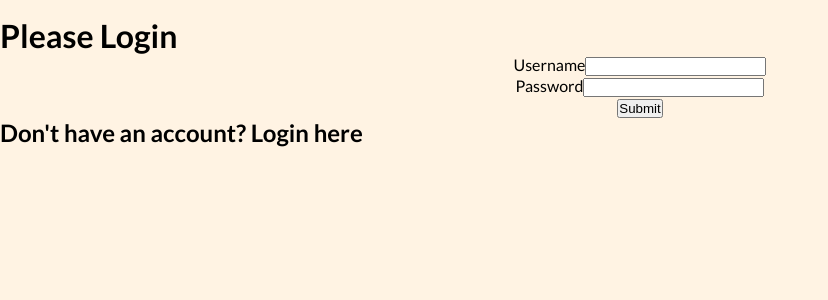
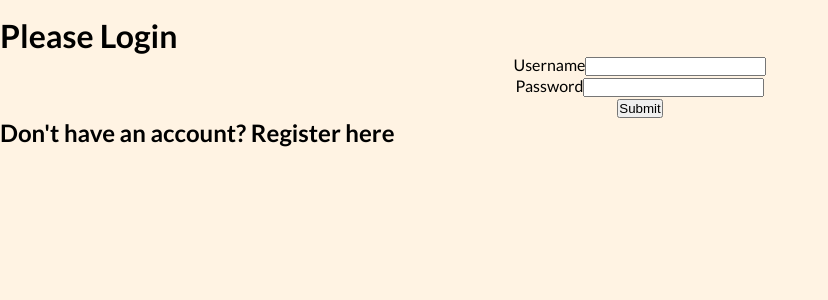
Before and after one commit to PollyFenne/Ye_olde_quiz_frontend, a React app: page /login in a window 1280 px wide. Shown: the top 300 px of the page, without its empty margins (0-828 px from the left). Built offline with nearby package versions, Linux system fonts and the light colour scheme; some icons are missing.

Commit message:
Redirecting between login and register

```diff
--- a/src/App.js
+++ b/src/App.js
@@ -6,21 +6,22 @@ import { useState } from "react";
 
 import { Home, CreatePage } from "./pages";
 import Login from "./components/Login.js";
-import Register from "./components/Register";
+import LoginRegister from "./pages/LoginRegister";
 import useToken from "./components/useToken";
 
 const App = () => {
   const { token, setToken } = useToken();
 
-  if (!token) {
-    return <Login setToken={setToken} />;
-  }
+//   if (!token) {
+//     return <Login setToken={setToken} />;
+//   }
 
   return (
     <>
       <Routes>
         <Route exact path="/" element={<Home />} />
         <Route exact path="/create" element={<CreatePage />} />
+        <Route exact path="/login" element={<LoginRegister />} />
       </Routes>
     </>
   );
--- a/src/components/Login.js/index.js
+++ b/src/components/Login.js/index.js
@@ -2,6 +2,7 @@
 
 import React, { useState } from 'react';
 import PropTypes from 'prop-types'; // Do I need this?
+import Register from '../Register';
 
 // Fetching user data from API
 async function loginUser(credentials) {
@@ -21,7 +22,7 @@ async function loginUser(credentials) {
 };
 
 
-const Login = ({ setToken }) => {
+const Login = ({ setToken, handleRedirect }) => {
 
     const [username, setUsername] = useState();
     const [password, setPassword] = useState();
@@ -35,17 +36,18 @@ const Login = ({ setToken }) => {
         setToken(token)
     }
 
+
   return (
     <>
         <div className='login'>
             <h1>Please Login</h1>
             <form onSubmit={handleSubmit}>
                 <div className="form-username">
-                    <label for="login-username" className='label'>Username</label>
+                    <label htmlFor="login-username" className='label'>Username</label>
                     <input type="text" className="form-input" id="login-username" onChange={e => setUsername(e.target.value)}/>
                 </div>
                 <div className="form-password">
-                    <label for="login-password" className='label'>Password</label>
+                    <label htmlFor="login-password" className='label'>Password</label>
                     <input type="password" className="form-input" id="login-password" onChange={e => setPassword(e.target.value)}/>
                 </div>
                 <div className='submit-btn'>
@@ -54,7 +56,7 @@ const Login = ({ setToken }) => {
             </form>
         </div>
         <div className='redirect'>
-            <h2>Don't have an account? Login here</h2>
+            <h2>Don't have an account? Register <span onClick={handleRedirect}>here</span></h2>
         </div>
     </>
   )
--- a/src/components/Register/index.js
+++ b/src/components/Register/index.js
@@ -4,7 +4,7 @@ import React from "react";
 import { useState } from "react";
 
 
-const Register = () => {
+const Register = ({ handleRedirect }) => {
 
     const [username, setUsername] = useState();
     const [password, setPassword] = useState();
@@ -34,11 +34,11 @@ const Register = () => {
             <h1>Please Register</h1>
             <form onSubmit={ handleSubmit }>
                 <div className="form-username">
-                    <label for="register-username" className='label'>Username</label>
+                    <label htmlFor="register-username" className='label'>Username</label>
                     <input type="text" className="form-input" id="register-username" onChange={e => setUsername(e.target.value)}/>
                 </div>
                 <div className="form-password">
-                    <label for="register-password" className='label'>Password</label>
+                    <label htmlFor="register-password" className='label'>Password</label>
                     <input type="password" className="form-input" id="register-password" onChange={e => setPassword(e.target.value)}/>
                 </div>
                 <div className='submit-btn'>
@@ -47,8 +47,8 @@ const Register = () => {
             </form>
             </div>
             <div className='redirect'>
-                <h2>Don't have an account? Login here</h2>
-            </div>
+            <h2>Already have an account? Login <span onClick={handleRedirect}>here</span></h2>
+        </div>
         </>
     )
 };
--- /dev/null
+++ b/src/pages/LoginRegister/index.js
@@ -0,0 +1,25 @@
+// LOGIN and REGISTER webpage
+
+import React from "react";
+import { useState } from "react";
+
+import Login from "../../components/Login.js";
+import Register from "../../components/Register";
+
+const LoginRegister = () => {
+
+    const [showRegister, setShowRegister] = useState(false);
+
+    const handleRedirect = () => {
+        console.log(showRegister)
+        setShowRegister(!showRegister)
+    }
+
+    return (
+        <>
+            {showRegister? <Register handleRedirect={handleRedirect}/> : <Login handleRedirect={handleRedirect} /> }
+        </>
+    )
+};
+
+export default LoginRegister;
```
